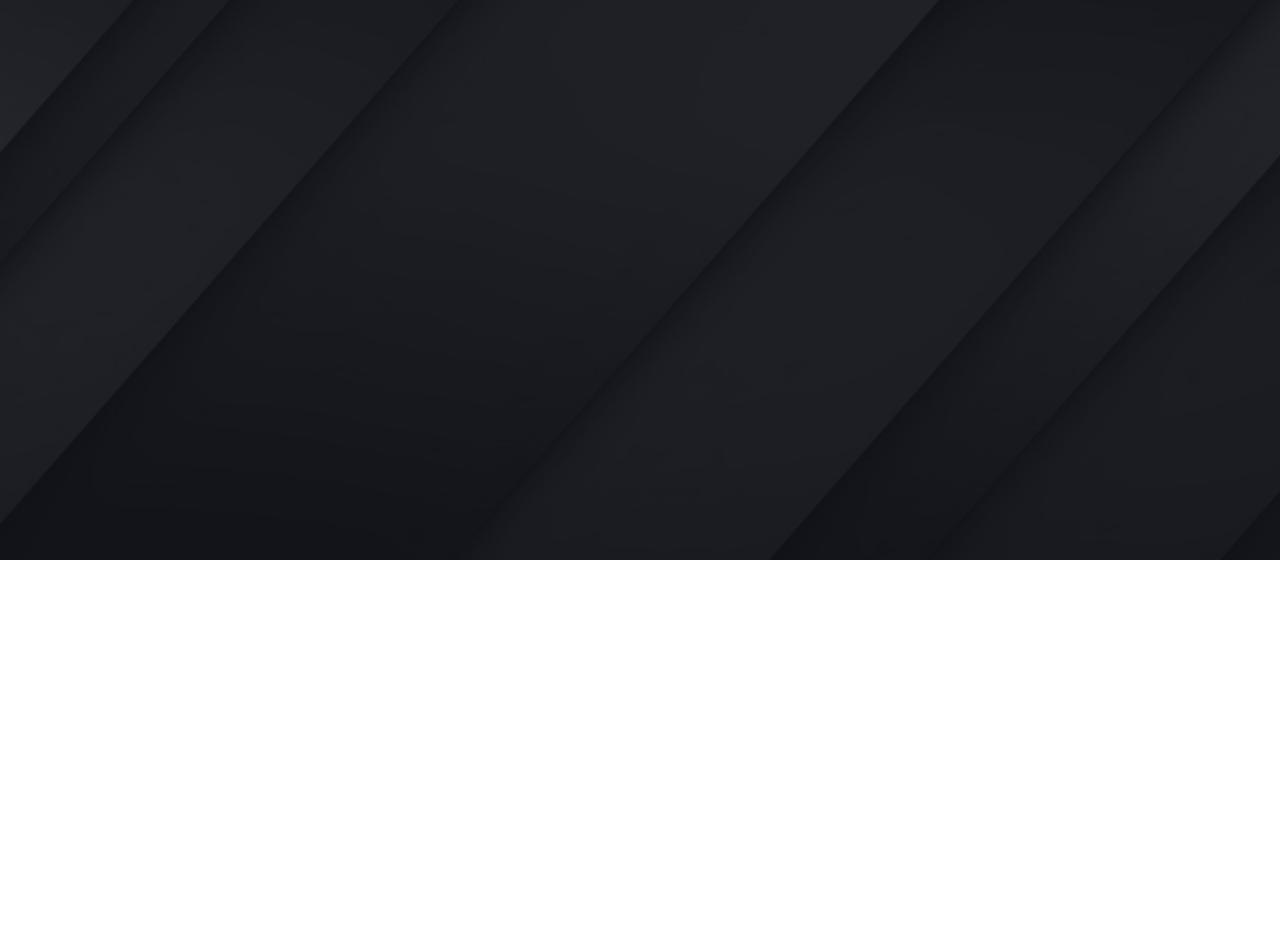
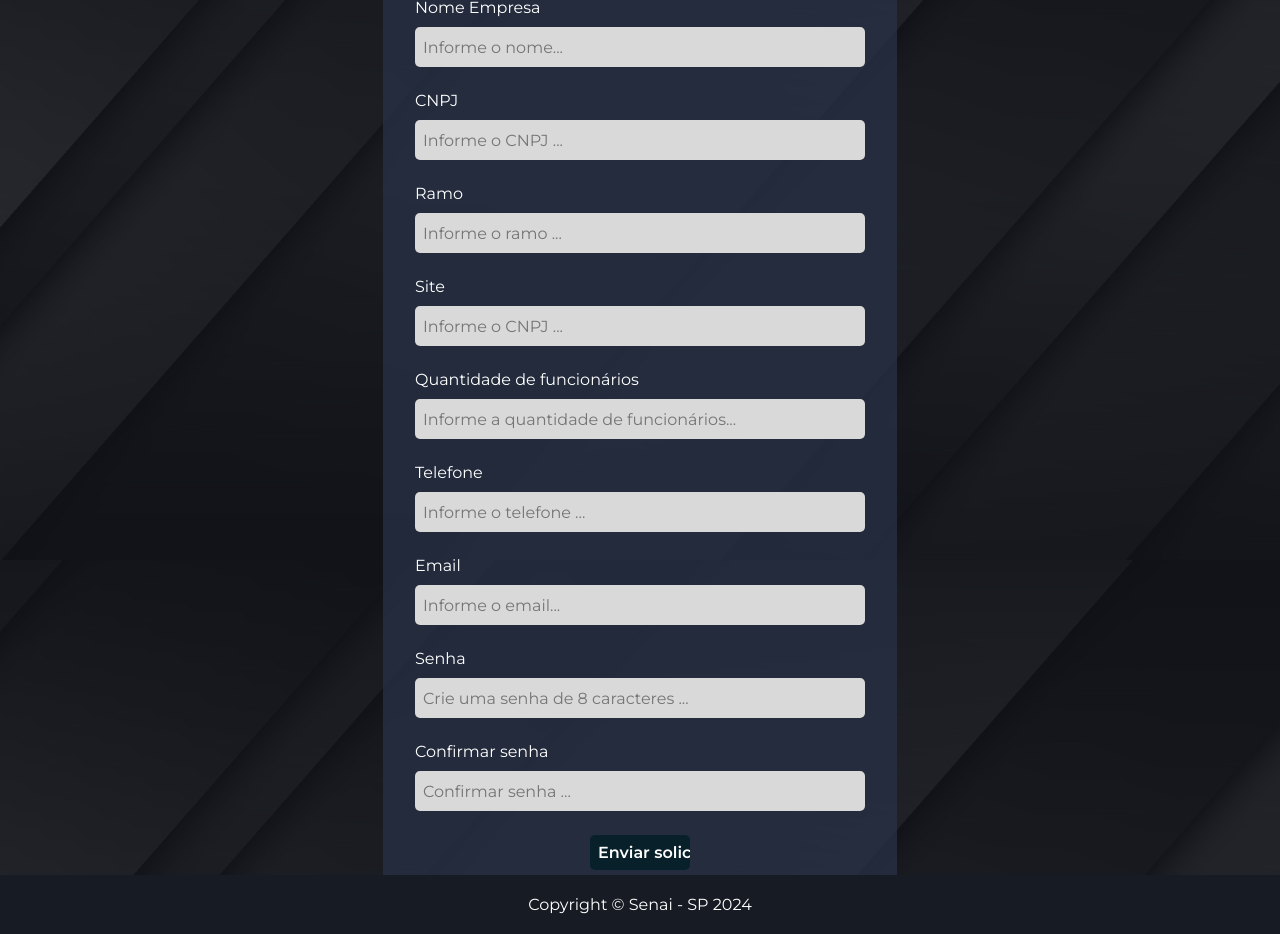
Before and after one commit to Matheus-Silva7/mural-vagas-senai, a React (Vite) app: page /cadastro in a window 1280 px wide. Before the commit this address had no page. Shown: the part 240-1174 px from the top of the page. Before the commit the page ends 800 px from the top, so only its background shows below. Built offline with nearby package versions, Linux system fonts and the light colour scheme.

Commit message:
updating components and start singup company

```diff
--- a/src/App.jsx
+++ b/src/App.jsx
@@ -2,6 +2,7 @@
 import { useState } from "react";
 import { Route, Routes } from "react-router-dom";
 import Signin from "./Routes/Signin";
+import Singup from "./Routes/Singup";
 import "./App.css";
 
 function App() {
@@ -11,6 +12,7 @@
     <div className={`container ${theme}`}>
       <Routes>
         <Route path="/" element={<Signin theme={theme} setTheme={setTheme} />} />
+        <Route path="/cadastro" element={<Singup theme={theme} setTheme={setTheme} />} />
       </Routes>
     </div>
   );
--- /dev/null
+++ b/src/Routes/Singup.jsx
@@ -0,0 +1,17 @@
+import React from 'react';
+import NavBar from '../components/NavBar/NavBar';
+import FormsSingup from '../components/Forms/FormsSingup';
+import Footer from '../components/Footer/Footer';
+
+
+const Signin = ({theme, setTheme}) => {
+  return (
+    <div className='signin-container'>
+      <NavBar theme={theme} setTheme={setTheme} />
+      <FormsSingup />
+      <Footer />
+    </div>
+  );
+};
+
+export default Signin;
--- a/src/components/Forms/FormsSingin.css
+++ b/src/components/Forms/Forms.css
@@ -7,11 +7,11 @@
     align-items: center;
 }
 
-.content-forms .input-content{
-    display: flex;
-    flex-direction: column;
-    gap: 10px;
+.content-forms.formsingup{
+    height: 100%;
+padding: 2rem;
 }
+
 
 .content-forms form{
     display: flex;
@@ -31,24 +31,6 @@
 .content-forms form p{
     font-size: 14px;
     color: #D1CECE;
-}
-
-.content-forms form input{
-background-color: #D9D9D9;
-color: #000;
-width: 40vw;
-height: 40px;
-padding: 8px;
-border-radius: 5px;
-}
-
-
-.content-forms form input[type="submit"]{
-    width: 100px;
-    margin: 0 auto;
-    background-color: #072029;
-    color: #fff;
-    font-weight: 600;
 }
 
 .content-forms form .forgot-password{
@@ -76,15 +58,3 @@
 .light .content-forms form p a{
     color: #034AA6;
 }
-
-@media screen and (max-width: 1000px) {
-    .content-forms form input{
-        width: 50vw;
-    }
-}
-
-@media screen and (max-width: 700px) {
-    .content-forms form input{
-        width: 80vw;
-    }
-}
--- a/src/components/Forms/FormsSingin.jsx
+++ b/src/components/Forms/FormsSingin.jsx
@@ -1,5 +1,7 @@
 import React from 'react'
-import "./FormsSingin.css"
+import "./Forms.css"
+import InputButton from '../Inputs/InputButton'
+import InputText from '../Inputs/InputText'
 const FormsSingin = () => {
   return (
     <div className='content-forms'>
@@ -8,17 +10,11 @@
           <h2>Login</h2>
           <p>Bem vindo ao portal de vagas do Senai Cotia!</p>
         </div>
-        <div className='input-content'>
-          <label>Email:</label>
-          <input type="email" placeholder='Insira seu email...' />
-        </div>
-        <div className='input-content'>
-          <label >Senha:</label>
-          <input type="password" placeholder='Insira sua senha...' />
-        </div>
+        <InputText label={"Email"} type={"email"} placeholder={"Insira seu email..."} />
+        <InputText label={"Senha"} type={"password"} placeholder={"Insira sua Senha..."} />
         <a className='forgot-password'>Esqueci minha senha</a>
         <p className='not-acess'>Não tenho acesso? <a>O que fazer?</a></p>
-        <input type="submit" value={"Entrar"} />
+        <InputButton text={"Entrar"} />
       </form>
     </div>
   )
--- /dev/null
+++ b/src/components/Forms/FormsSingup.jsx
@@ -0,0 +1,30 @@
+import React from 'react'
+import "./Forms.css"
+import InputButton from '../Inputs/InputButton'
+import InputText from '../Inputs/InputText'
+
+const FormsSingup = () => {
+  return (
+    <div className='content-forms formsingup'>
+    <form>
+      <div>
+        <h2>Cadastro Empresa</h2>
+        <p>Somente empresas podem enviar candidaturas</p>
+      </div>
+      <InputText label={"Nome Empresa "} type={"text"} placeholder={"Informe o nome..."} />
+      <InputText label={"CNPJ"} type={"text"} placeholder={"Informe o CNPJ ..."} />
+      <InputText label={"Ramo"} type={"text"} placeholder={"Informe o ramo ..."} />
+      <InputText label={"Site"} type={"text"} placeholder={"Informe o CNPJ ..."} />
+      <InputText label={"Quantidade de  funcionários"} type={"text"} placeholder={"Informe a quantidade de funcionários..."} />
+      <InputText label={"Telefone"} type={"text"} placeholder={"Informe o telefone ..."} />
+      <InputText label={"Email"} type={"email"} placeholder={"Informe o email..."} />
+      <InputText label={"Senha"} type={"password"} placeholder={"Crie uma senha de 8 caracteres ..."} />
+      <InputText label={"Confirmar senha"} type={"password"} placeholder={"Confirmar senha ..."} />
+
+      <InputButton text={"Enviar solicitação"} />
+    </form>
+  </div>
+  )
+}
+
+export default FormsSingup
--- /dev/null
+++ b/src/components/Inputs/InputButton.jsx
@@ -0,0 +1,10 @@
+import React from 'react'
+import "./Inputs.css"
+
+const InputButton = ({ text }) => {
+  return (
+    <input  className='buttonMain' type='submit' value={text}></input>
+  )
+}
+
+export default InputButton
--- /dev/null
+++ b/src/components/Inputs/InputText.jsx
@@ -0,0 +1,12 @@
+import React from 'react'
+
+function InputText({type, label, placeholder}) {
+  return (
+    <div className='input-content'>
+    <label>{label}</label>
+    <input  className='inputText' type={type} placeholder={placeholder}/>
+  </div>
+  )
+}
+
+export default InputText
--- /dev/null
+++ b/src/components/Inputs/Inputs.css
@@ -0,0 +1,41 @@
+.buttonMain {
+  width: 100px;
+  margin: 0 auto;
+  padding: 8px;
+  border-radius: 5px;
+  background-color: #072029;
+  color: #fff;
+  font-weight: 600;
+  cursor: pointer;
+}
+
+.light .buttonMain {
+  background-color: #000;
+}
+
+.input-content {
+  display: flex;
+  flex-direction: column;
+  gap: 10px;
+}
+
+.inputText {
+  background-color: #D9D9D9;
+  color: #000;
+  width: 450px;
+  height: 40px;
+  padding: 8px;
+  border-radius: 5px;
+}
+
+@media screen and (max-width: 1000px) {
+  .inputText {
+    width: 50vw;
+  }
+}
+
+@media screen and (max-width: 700px) {
+  .inputText {
+    width: 80vw;
+  }
+}
--- a/src/index.css
+++ b/src/index.css
@@ -51,6 +51,7 @@
   background-image: url('./assets/background/main-background.jpg');
   background-size: cover;
   background-position: center;
+
   position: relative;
 }
 
```
Also changed, not shown: src/assets/background/main-background.jpg.
